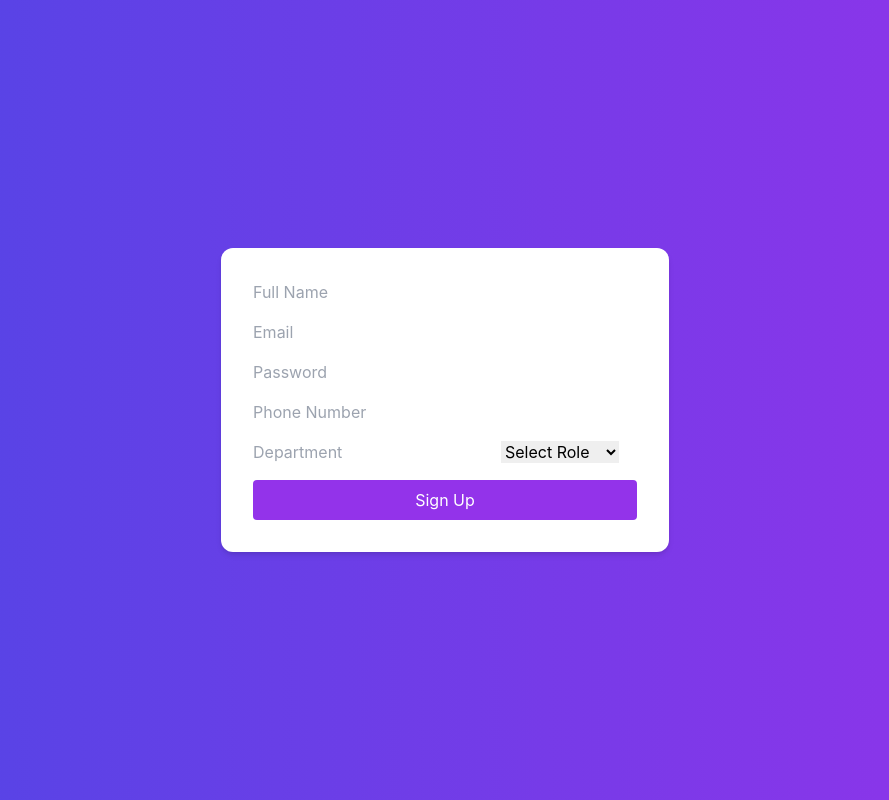
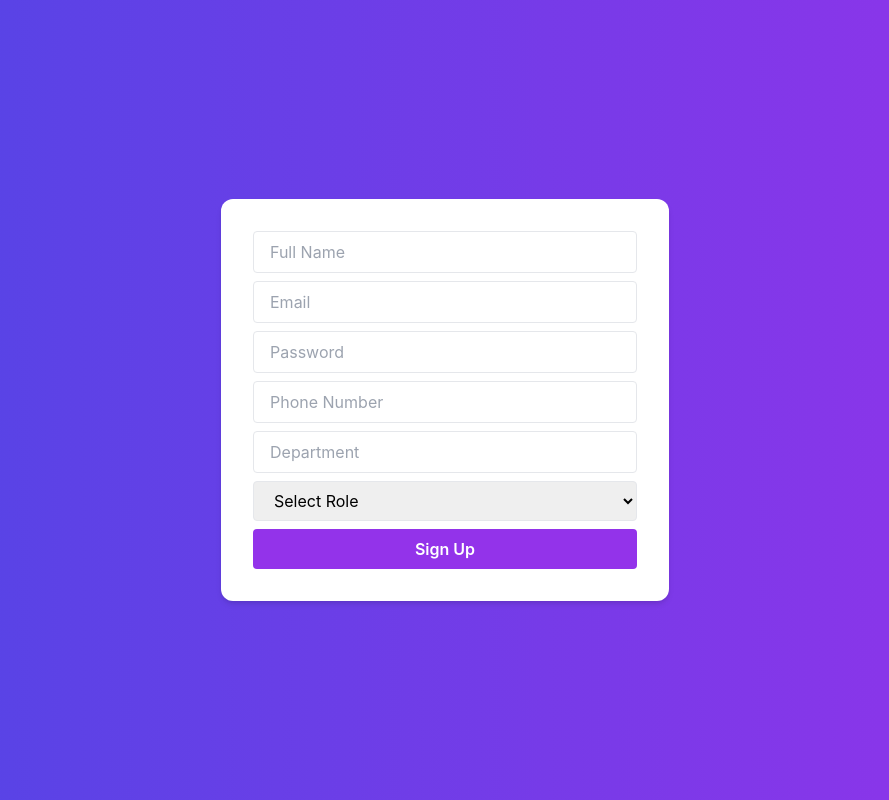
Before and after one commit to Sayaliamoldeshmukh/Super30_eventannouncer, a React (Create React App) app in the folder frontend/: page /signup in a window 1280 px wide. Shown: the whole page, without its empty margins (195-1084 px from the left). Built offline with nearby package versions, Linux system fonts and the light colour scheme; no server answers.

Commit message:
change signup ui

```diff
--- a/frontend/src/components/Signup.js
+++ b/frontend/src/components/Signup.js
@@ -38,23 +38,88 @@ const Signup = () => {
   return (
     <div className="flex justify-center items-center h-screen bg-gradient-to-r from-indigo-600 to-purple-600">
       <form onSubmit={handleSubmit} className="bg-white p-8 rounded-xl shadow-md w-full max-w-md space-y-4">
-        <input type="text" name="name" value={form.name} onChange={handleChange} placeholder="Full Name" required />
-        <input type="email" name="email" value={form.email} onChange={handleChange} placeholder="Email" required />
-        <input type="password" name="password" value={form.password} onChange={handleChange} placeholder="Password" required />
-        <input type="text" name="phone" value={form.phone} onChange={handleChange} placeholder="Phone Number" required />
-        <input type="text" name="department" value={form.department} onChange={handleChange} placeholder="Department" required />
-        <select name="role" value={form.role} onChange={handleChange} required>
+  <div className="flex flex-col space-y-2">
+    <input
+      type="text"
+      name="name"
+      value={form.name}
+      onChange={handleChange}
+      placeholder="Full Name"
+      required
+      className="border rounded px-4 py-2 focus:outline-none focus:ring-2 focus:ring-purple-500"
+    />
+    <input
+      type="email"
+      name="email"
+      value={form.email}
+      onChange={handleChange}
+      placeholder="Email"
+      required
+      className="border rounded px-4 py-2 focus:outline-none focus:ring-2 focus:ring-purple-500"
+    />
+    <input
+      type="password"
+      name="password"
+      value={form.password}
+      onChange={handleChange}
+      placeholder="Password"
+      required
+      className="border rounded px-4 py-2 focus:outline-none focus:ring-2 focus:ring-purple-500"
+    />
+    <input
+      type="text"
+      name="phone"
+      value={form.phone}
+      onChange={handleChange}
+      placeholder="Phone Number"
+      required
+      className="border rounded px-4 py-2 focus:outline-none focus:ring-2 focus:ring-purple-500"
+    />
+    <input
+      type="text"
+      name="department"
+      value={form.department}
+      onChange={handleChange}
+      placeholder="Department"
+      required
+      className="border rounded px-4 py-2 focus:outline-none focus:ring-2 focus:ring-purple-500"
+    />
+    <select
+      name="role"
+      value={form.role}
+      onChange={handleChange}
+      required
+      className="border rounded px-4 py-2 focus:outline-none focus:ring-2 focus:ring-purple-500"
+    >
       <option value="">Select Role</option>
       <option value="student">Student</option>
       <option value="club_admin">Club Admin</option>
       <option value="super_admin">Super Admin</option>
     </select>
+
     {form.role === 'club_admin' && (
-          <input type="text" name="club_name" value={form.club_name} onChange={handleChange} placeholder="Name of the Club" required />
+      <input
+        type="text"
+        name="club_name"
+        value={form.club_name}
+        onChange={handleChange}
+        placeholder="Name of the Club"
+        required
+        className="border rounded px-4 py-2 focus:outline-none focus:ring-2 focus:ring-purple-500"
+      />
     )}
+
     {error && <p className="text-red-500 text-sm text-center">{error}</p>}
-        <button type="submit" className="w-full bg-purple-600 text-white p-2 rounded">Sign Up</button>
+
+    <button
+      type="submit"
+      className="w-full bg-purple-600 text-white font-semibold py-2 rounded hover:bg-purple-700 transition"
+    >
+      Sign Up
+    </button>
+  </div>
 </form>
+
     </div>
   );
 };
```
Lines whose indentation alone changed are shown as unchanged.
